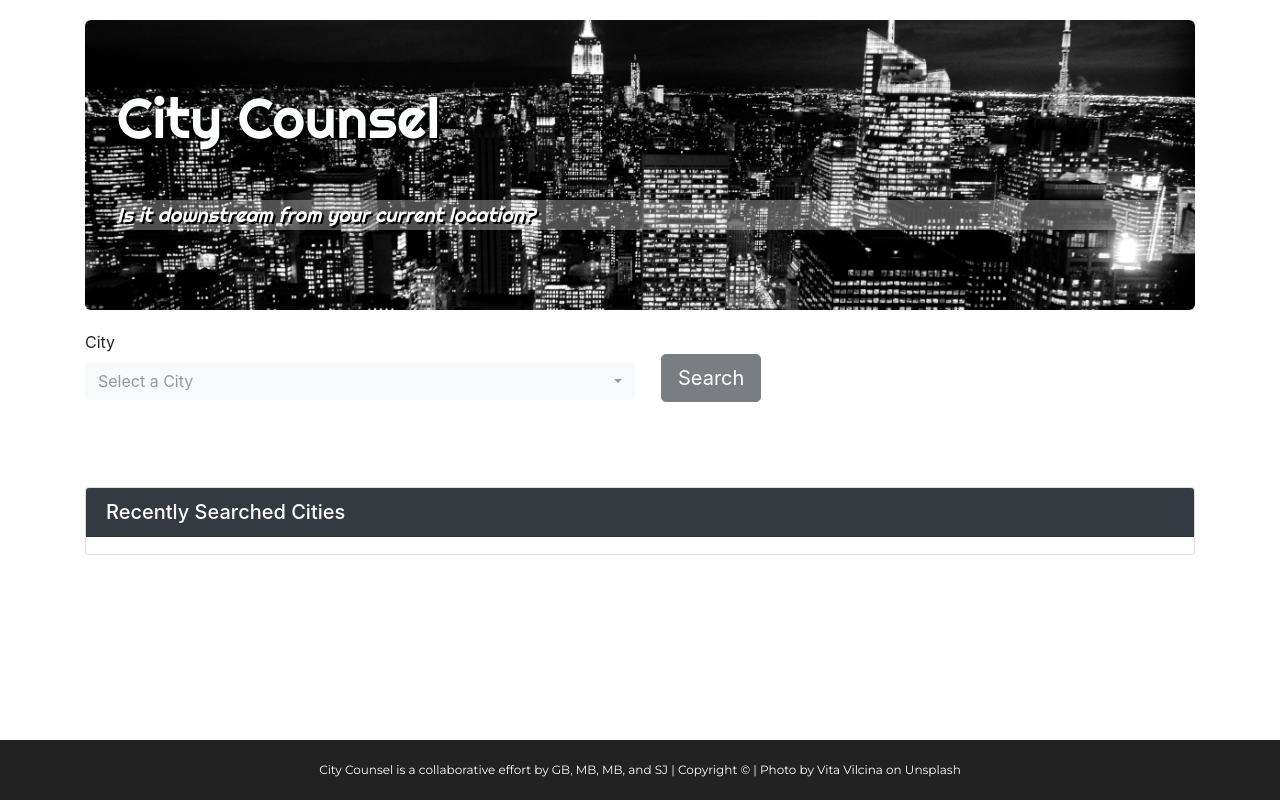
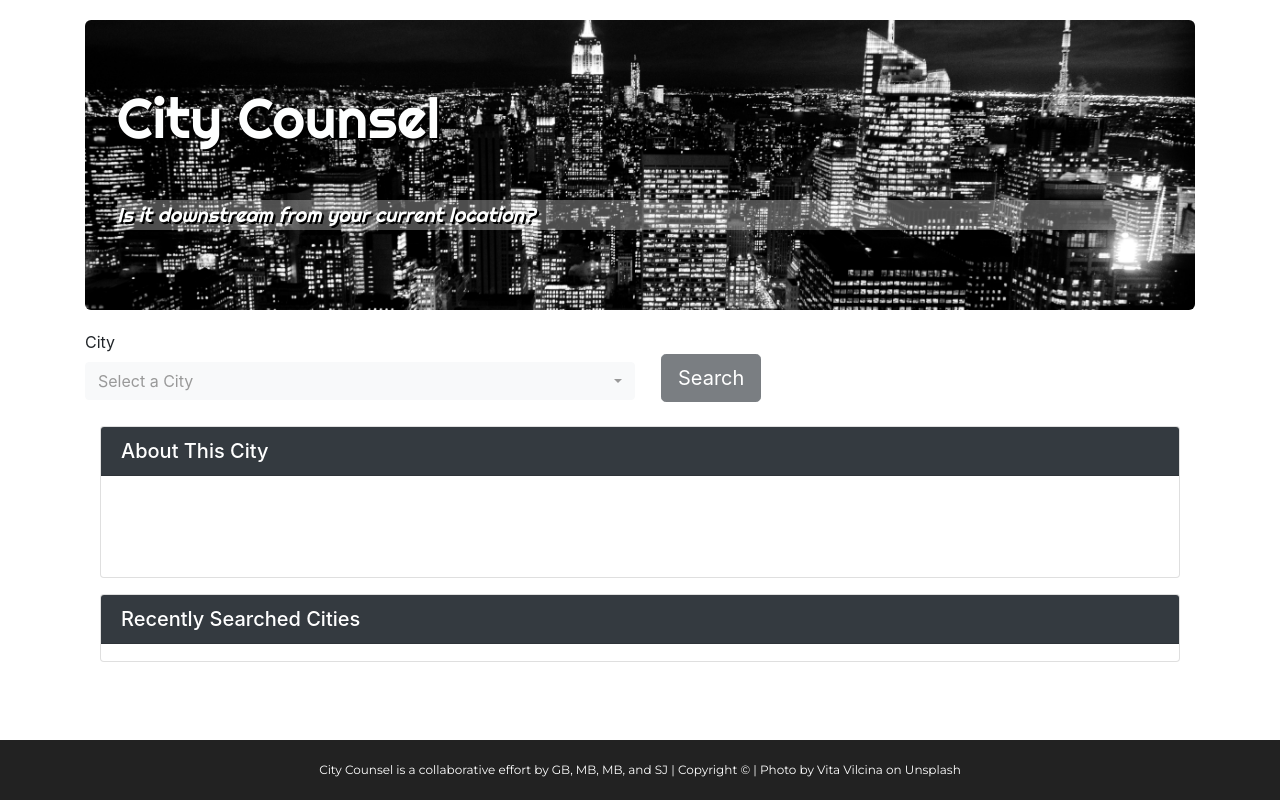
Before and after one commit to gbremble/City-Counsel, a PHP site: page / in a window 1280 px wide. Run offline with PHP 8.4, Linux system fonts and the light colour scheme; some libraries are stand-ins or nearby versions.

Commit message:
added yet another card

```diff
--- a/assets/css/style.css
+++ b/assets/css/style.css
@@ -5,7 +5,7 @@ html {
 
 body {
   /* Margin bottom by footer height */
-  margin-bottom: 60px;
+  margin-bottom: 120px;
 }
 
 .jumbotron-custom {
--- a/index.html
+++ b/index.html
@@ -62,9 +62,14 @@
                 </form>
             </div>
         </div>
+
         <!-- end of search fields -->
 
         <!-- Image and short Wikipedia description-->
+        <div class="container">
+            <div class="card mb-3" id="wikiDiv">
+                <h5 class="card-title card-header bg-dark text-white">About This City</h5>
+                <div class='card-body' id='wikiCardBody'>
                     <div class="row">
                         <div class="stock-image col-xs-12 col-md-6">
 
@@ -73,6 +78,8 @@
 
                         </div>
 
+                    </div>
+                </div>
             </div>
         </div>
         <!-- end of image and Wikipedia information -->
@@ -145,10 +152,11 @@
             </div>
         </div>
         <!-- end of recent search cards -->
-
+    </div>
     <footer class="footer">
         <div class="container">
-            City Counsel is a collaborative effort by GB, MB, MB, and SJ | Copyright &copy; | Photo by Vita Vilcina on Unsplash
+            City Counsel is a collaborative effort by GB, MB, MB, and SJ | Copyright &copy; | Photo by
+            Vita Vilcina on Unsplash
         </div>
     </footer>
 
```
Lines whose indentation alone changed are shown as unchanged.
